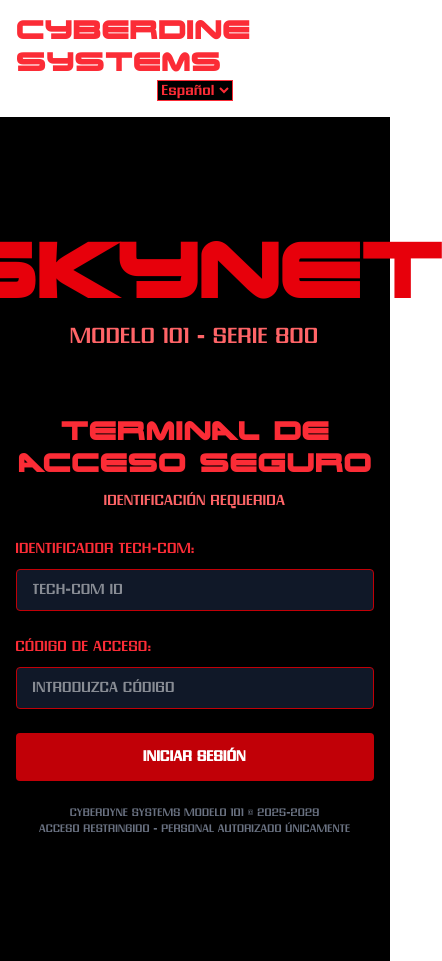
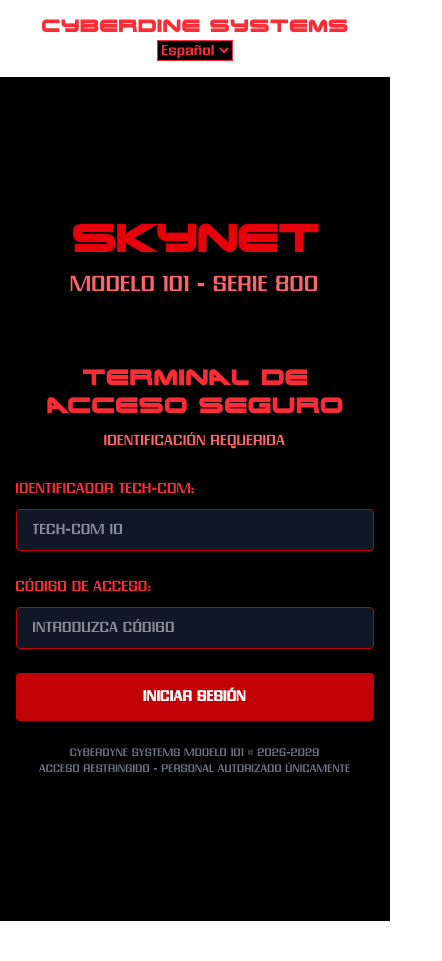
Before and after one commit to RobertoGDev/skynet, a Next.js app: page /login in a window 390 px wide. Shown: the whole page, 442 px wide, since content can reach past the window. After the commit the page ends 921 px from the top, so only its background shows below. Built offline with nearby package versions, Linux system fonts and the light colour scheme.

Commit message:
✨feat:(🔴 Desarrollo completo): Mejora la responsividad de la IU en textos

```diff
--- a/src/app/components/TerminalOutput.jsx
+++ b/src/app/components/TerminalOutput.jsx
@@ -124,7 +124,7 @@
       `}</style>
 
       <div
-        className="font-mono text-red-500 bg-black p-4 h-full overflow-auto whitespace-pre-wrap relative"
+        className="font-mono text-[9px] md:text-sm text-red-500 bg-black p-4 h-full overflow-auto whitespace-pre-wrap relative"
         style={{
           minHeight: '60vh',
           maxHeight: '80vh',
--- a/src/app/layout.tsx
+++ b/src/app/layout.tsx
@@ -21,7 +21,7 @@
                 <AuthProvider>
                     <LanguageProvider>
                         <nav className="p-4 flex flex-col md:flex-row justify-between items-center">
-                            <h1 className="text-red-500 text-2xl font-bold">CYBERDINE SYSTEMS</h1>
+                            <h1 className="text-red-500 text-md font-bold">CYBERDINE SYSTEMS</h1>
                             <div className="flex items-center space-x-4">
                                 <LanguageSelector />
                             </div>
--- a/src/app/login/page.jsx
+++ b/src/app/login/page.jsx
@@ -95,7 +95,7 @@
       <div className="min-h-screen bg-black text-red-500 flex flex-col items-center justify-center p-4 font-sans">
           {/* Logo de Cyberdyne Systems */}
           <div className="text-center mb-8">
-              <div className="text-7xl mb-2 font-bold text-red-600 font-heading">{t('SKYNET')}</div>
+              <div className="text-4xl md:text-7xl mb-2 font-bold text-red-600 font-heading">{t('SKYNET')}</div>
               <div className="text-2xl mb-8 text-red-400">{t('MODEL_SERIES')}</div>
           </div>
 
@@ -130,7 +130,7 @@
           ) : (
               <div className="w-full max-w-md">
                   <div className="text-center mb-6">
-                      <h1 className="text-2xl font-bold">{t('SECURE_ACCESS_TERMINAL')}</h1>
+                      <h1 className="text-xl md:text-2xl font-bold">{t('SECURE_ACCESS_TERMINAL')}</h1>
                       <p className="text-red-400 mt-2">{t('IDENTIFICATION_REQUIRED')}</p>
                   </div>
 
```
